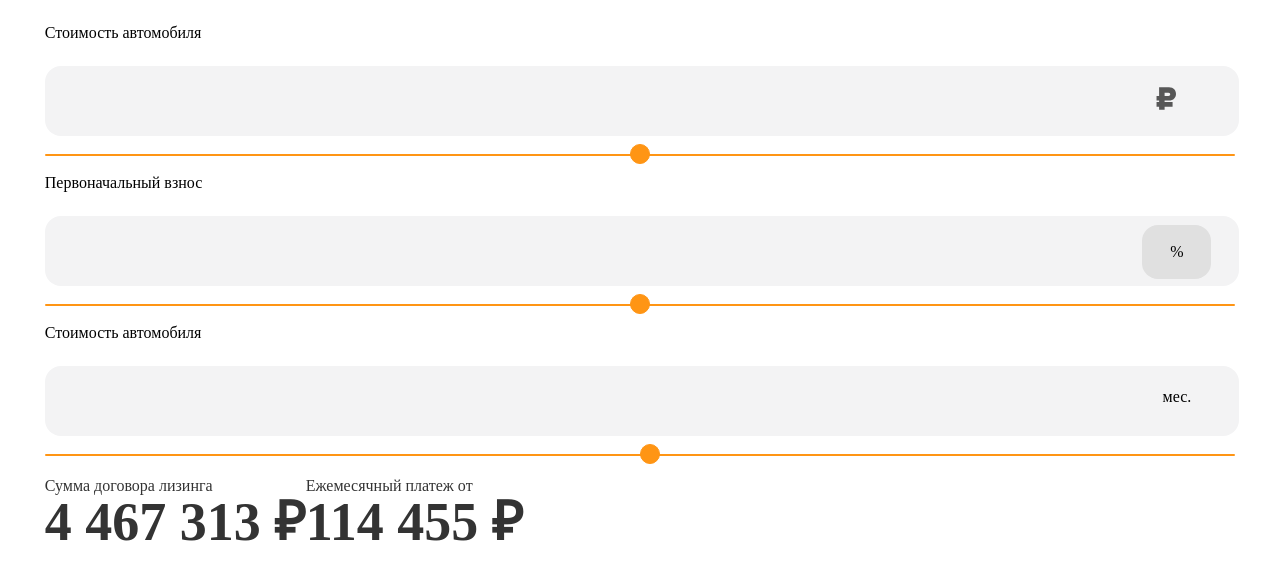
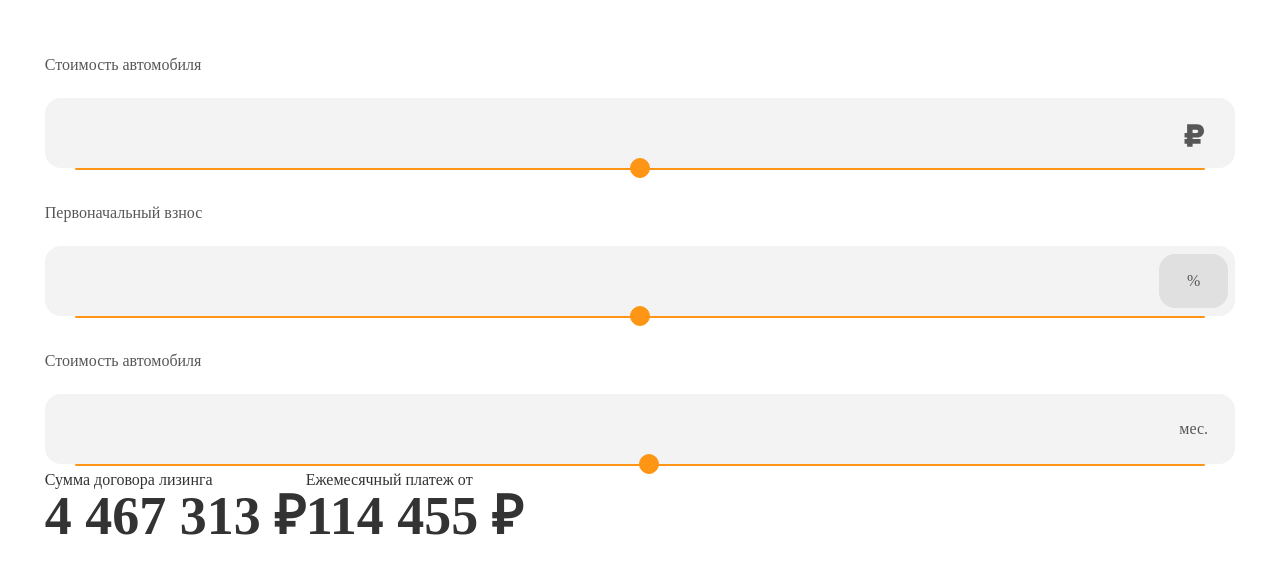
Before and after one commit to Stendart/leasing-car, a website built with webpack: page src/index.html in a window 1280 px wide. Shown: the part 751-1314 px from the top of the page. Built offline with nearby package versions, Linux system fonts and the light colour scheme.

Commit message:
after refacrot range section

```diff
--- a/src/assets/scss/price.scss
+++ b/src/assets/scss/price.scss
@@ -17,7 +17,7 @@
 .car-data {
     display: flex;
     flex-direction: column;
-
+    margin-top: 32px;
 
 
     @media (min-width: $high-desktop-width) {
@@ -26,55 +26,60 @@
   }
 }
 
-.price__display {
-  width: 100%;
+.car-data__display {
+  width: 80%;
   height: 68px;
   background: #F3F3F4;
+  border-style: none;
+  outline: none;
+
   border-radius: 16px;
-  border-style: none;
+  /*position: relative;*/
 
-  position: relative;
+  font-family: Nekst-Black;
+  font-style: normal;
+  font-weight: 900;
+  font-size: 30px;
+  line-height: 36px;
 
+  color: $color-gray;
+
+}
+
+.car-data__display-wrapper {
+  display: flex;
+  justify-content: space-between;
+  align-items: center;
+
+  padding-left: 24px;
+  padding-right: 7px;
+  /*position: relative;*/
+  background: #F3F3F4;
+
+  border-radius: 16px;
   margin-top: 24px;
-}
-.car-data__price-symbol {
-  position: relative;
 }
 
 .symbol {
-  position: absolute;
+  line-height: 54px;
+  text-align: center;
+
+  width: 69px;
+  height: 54px;
 }
 
 .symbol--rub {
   width: 20px;
   height: 36px;
-  top: 40%;
-  right: 5%;
+  vertical-align: middle;
 }
 
 .symbol--percen {
-  width: 69px;
-  height: 54px;
   background: #E0E0E0;
-
-  top: 35%;
-  right: 2%;
-
   border-radius: 16px;
-
-  line-height: 54px;
-  text-align: center;
 }
 
 .symbol--mounth {
-  width: 69px;
-  height: 54px;
-
-  top: 30%;
-  right: 2%;
-
-  line-height: 54px;
-  text-align: center;
 }
 
 .price__title {
@@ -100,10 +105,8 @@ font-style: normal;
 font-weight: normal;
 font-size: 16px;
 line-height: 150%;
-/* identical to box height, or 24px */
 
 
-/* Gray 1 */
 
 color: #333333;
 }
@@ -120,14 +123,19 @@ color: #333333;
 
 .range {
   -webkit-appearance: none;
-  margin: 18px 0;
-  width: 100%;
+  margin-top: 0;
+  margin-left: 2.5%;
+  width: 95%;
 
 
 }
 .range:focus {
   outline: none;
 }
+
+
+
+
 .range::-webkit-slider-runnable-track {
   width: 100%;
   height: $range-track-height;
--- a/src/assets/scss/style.scss
+++ b/src/assets/scss/style.scss
@@ -20,6 +20,8 @@ body {
   margin: 0;
 
   font-family: PT Sans;
+
+  color: $color-gray;
 }
 
 p {
--- a/src/assets/scss/variables.scss
+++ b/src/assets/scss/variables.scss
@@ -6,6 +6,7 @@ $high-desktop-width: 1440px;
 
 $color-white: #fff;
 $color-black: #000;
+$color-gray: #575757;
 
 
 $range-color: #ff9514;
--- a/src/index.html
+++ b/src/index.html
@@ -66,29 +66,29 @@
 
           <article class="car-data">
             <label for="price-auto">Стоимость автомобиля</label>
-            <div class="car-data__price-symbol">
-              <input id="priceAutoText" class="price__display" type="text"> <img class="symbol symbol--rub" src="assets/img/rub.svg" alt="placeholder+image">
+            <div class="car-data__display-wrapper">
+              <input id="priceAutoText" class="car-data__display" type="text">
+              <span class="symbol ">
+                <img class="symbol--rub" src="assets/img/rub.svg" alt="placeholder+image">
+              </span>
             </div>
             <input class="range" type="range" min="1000000" max="6000000" name="price-auto" id="price-auto">
           </article>
 
           <article class="car-data ">
             <label for="initial-pay">Первоначальный взнос</label>
-            <div class="car-data__price-symbol">
-              <input id="initial-pay-info" class="price__display" type="text">
-              <span class="symbol symbol--percen" >
-                %
-              </span> <!--<img class="symbol" src="assets/img/rub.svg" alt="placeholder+image">-->
+            <div class="car-data__display-wrapper">
+              <input id="initial-pay-info" class="car-data__display" type="text">
+              <span class="symbol symbol--percen" > % </span>
             </div>
             <input class="range" type="range" min="10" max="60" name="initial-pay" id="initial-pay">
           </article>
 
           <article class="car-data ">
             <label for="leasing">Стоимость автомобиля</label>
-            <div class="car-data__price-symbol">
-              <input id="leasing-info" class="price__display" type="text"> <span class="symbol symbol--mounth" >
-                мес.
-              </span>
+            <div class="car-data__display-wrapper">
+              <input id="leasing-info" class="car-data__display" type="text">
+              <span class="symbol symbol--mounth"> мес. </span>
             </div>
             <input class="range" type="range" min="1" max="60" name="leasing" id="leasing">
           </article>
```
